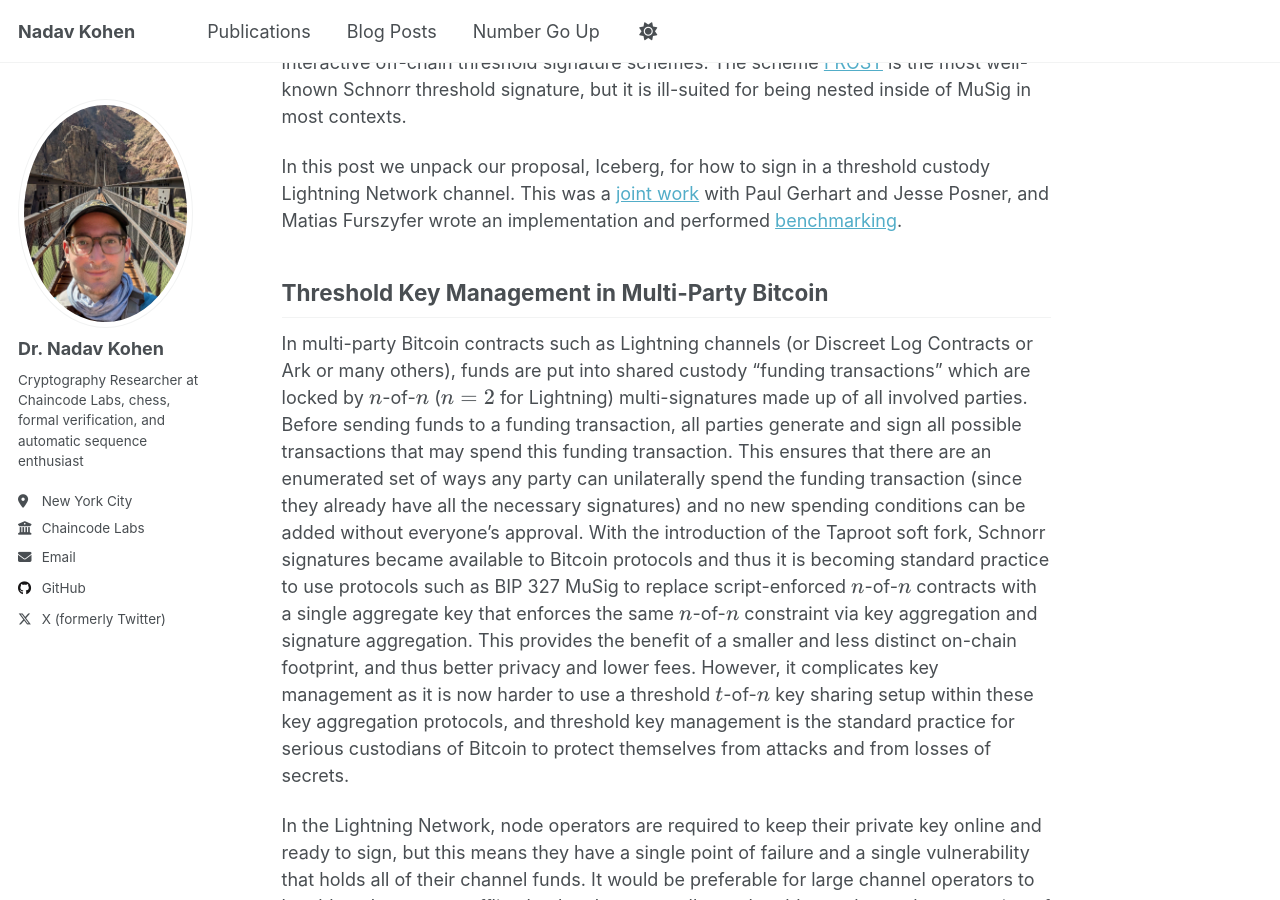
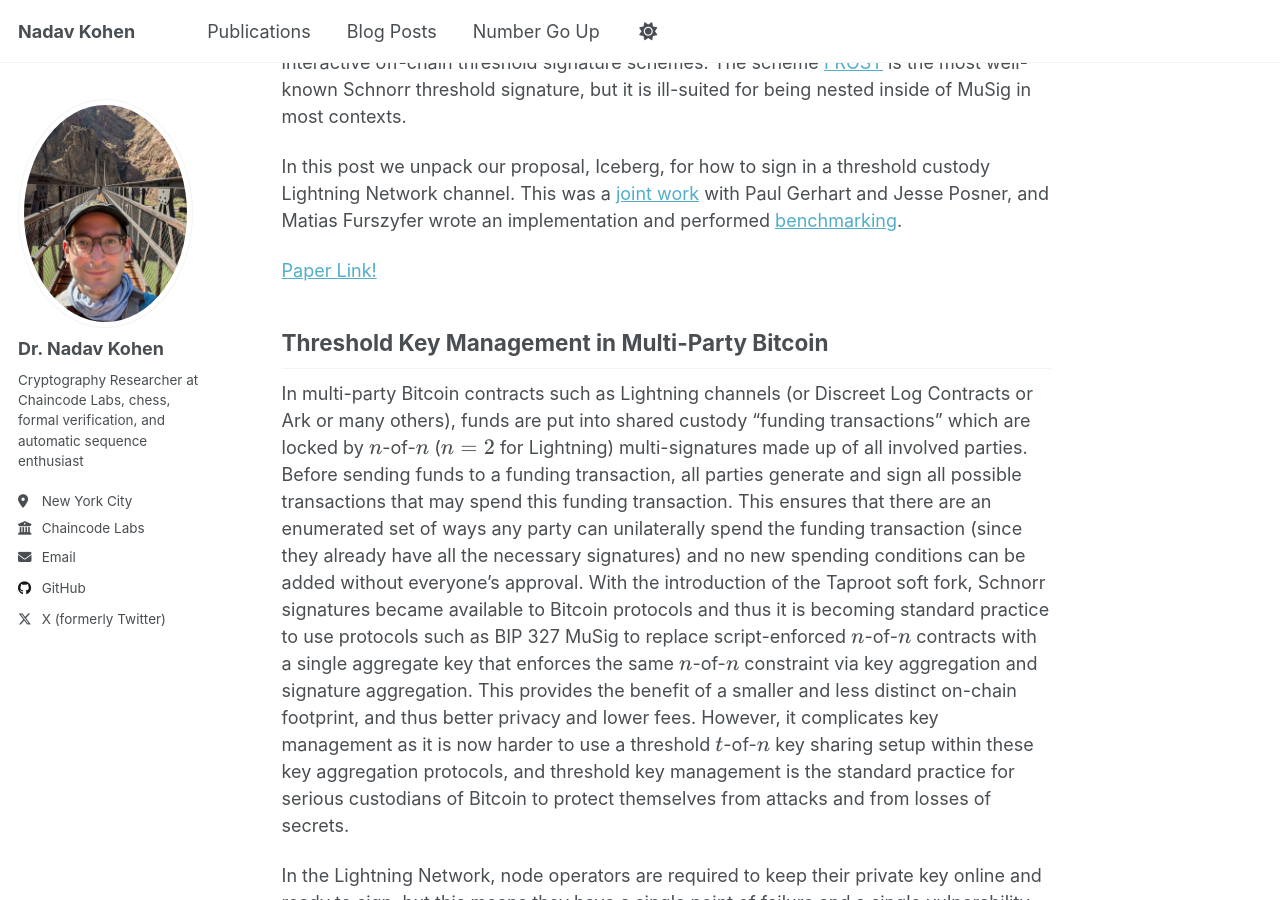
Before and after one commit to nkohen/nkohen.github.io, a Jekyll site: the page built from _posts/2026-08-28-iceberg.md, in a window 1280 px wide and 900 px high, scrolled down 363 px. Built offline with Jekyll 4.4.1, drawn with Linux system fonts in a browser that asks for light colours; a script that is not in the unit is left out.

Commit message:
Added more prominent iceberg paper link to blog

```diff
--- a/_posts/2026-08-28-iceberg.md
+++ b/_posts/2026-08-28-iceberg.md
@@ -16,6 +16,8 @@ tags:
 Since the Taproot softfork, Bitcoin has allowed Schnorr digital signatures to be used when spending on-chain coins. Recently, the BOLTs (Lightning specification) have introduced support for “Taproot channels” which are Lightning channels that use [BIP 327](https://github.com/bitcoin/bips/blob/master/bip-0327.mediawiki) MuSig to aggregate the two channel participant’s keys into a single key so that on-chain channel activity is normally indistinguishable from simple single-party bitcoin payments. This transition makes it more difficult for one channel party to use threshold custody schemes using Script (OP_CHECKMULTISIG/OP_CHECKSIGADD) but is still compatible with interactive off-chain threshold signature schemes. The scheme [FROST](https://eprint.iacr.org/2023/899) is the most well-known Schnorr threshold signature, but it is ill-suited for being nested inside of MuSig in most contexts.
 
 In this post we unpack our proposal, Iceberg, for how to sign in a threshold custody Lightning Network channel. This was a [joint work](/publication/2026-08-22-iceberg) with Paul Gerhart and Jesse Posner, and Matias Furszyfer wrote an implementation and performed [benchmarking](https://github.com/furszy/benchmark-iceberg).
+
+[Paper Link!](https://eprint.iacr.org/2026/1757)
 
 ## Threshold Key Management in Multi-Party Bitcoin
 
```
